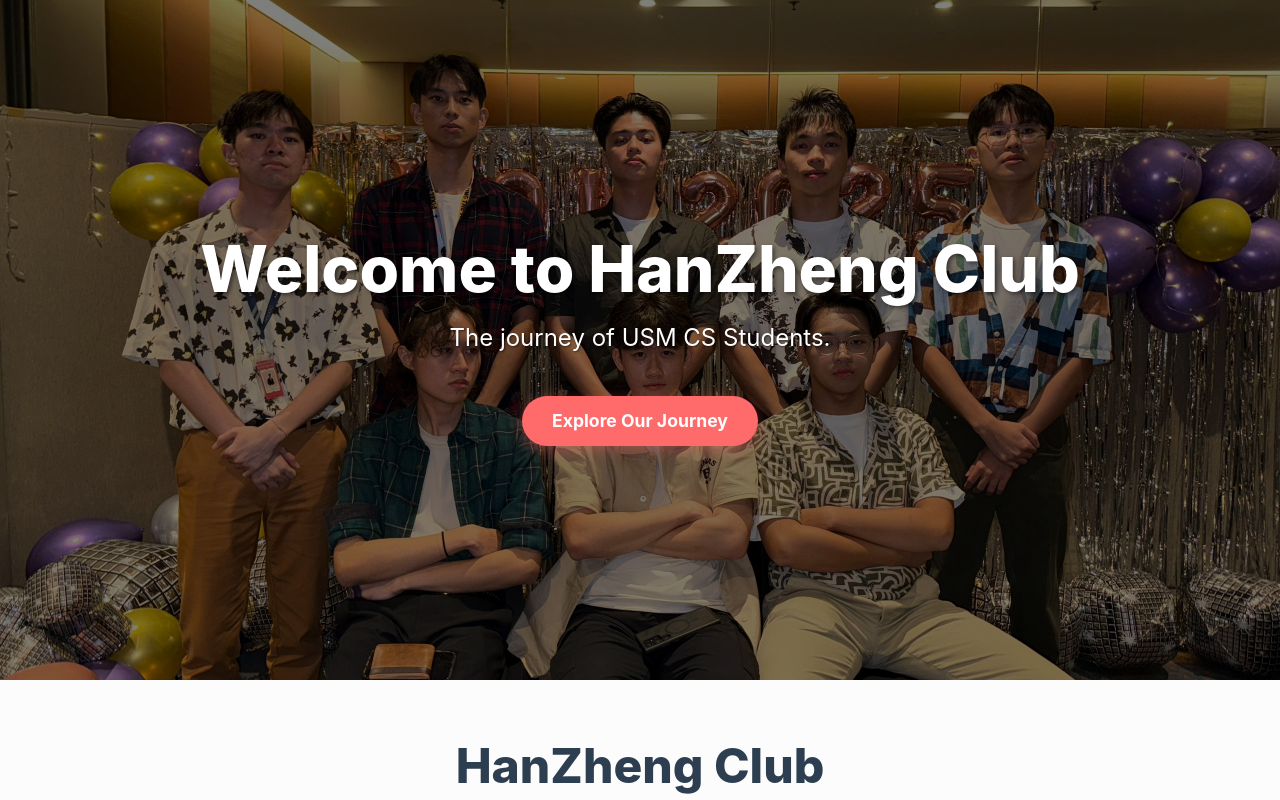
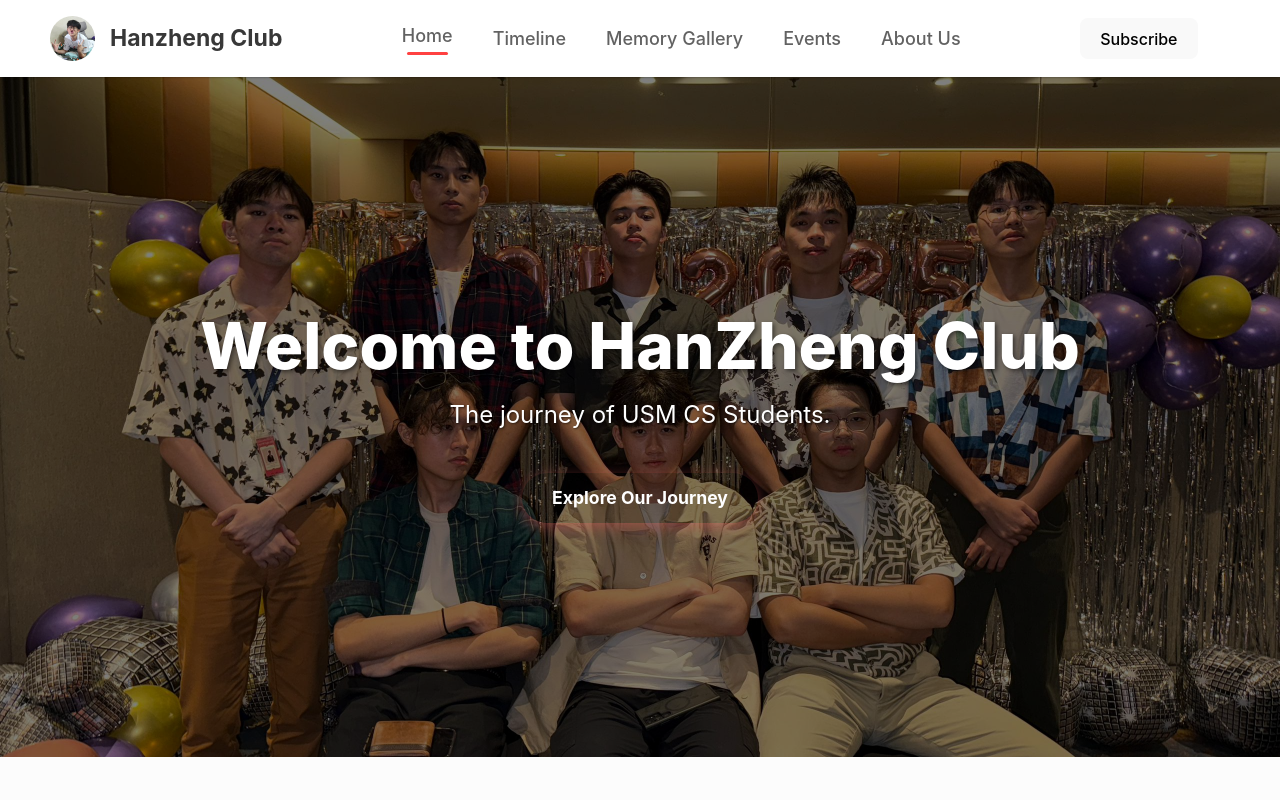
Before and after one commit to Nazarick0912/Hanzheng_Club, a React (Vite) app: page / in a window 1280 px wide. Shown: the top 800 px of the page. Built offline with nearby package versions, Linux system fonts and the light colour scheme.

Commit message:
Add pages path to app.jsx, add navbar and edit the css of homepage

```diff
--- a/src/App.jsx
+++ b/src/App.jsx
@@ -2,12 +2,11 @@
 import Navbar from './components/Navbar/Navbar'
 import Home from './pages/Home';
 import './App.css'
-
-const Gallery = () => (
-  <div className="page-container">
-    <h1>Gallery Page Coming Soon</h1>
-  </div>
-);
+import Timeline from './components/Timeline/Timeline';
+import GalleryPage from './pages/GalleryPage';
+import EventsPage from './pages/EventsPage';
+import AboutUsPage from './pages/AboutUsPage';
+import Subscribe from './pages/Subscribe';
 
 function App() {
   return (
@@ -16,7 +15,11 @@
       <main>
        <Routes>
           <Route path="/" element={<Home />} />
-          <Route path="/gallery" element={<Gallery />} />
+          <Route path="/timeline" element={<Timeline />} />
+          <Route path="/gallery" element={<GalleryPage />} />
+          <Route path="/events" element={<EventsPage />} />
+          <Route path="/about" element={<AboutUsPage />} />
+          <Route path="/subcribe" element={<Subscribe />} />
         </Routes>
       </main>
     </Router>
--- a/src/components/HeroSection/HeroSection.css
+++ b/src/components/HeroSection/HeroSection.css
@@ -41,15 +41,16 @@
 }
 
 .button-primary {
-    background-color: #ff6b6b;
+    background-color: transparent;
     color: #fff;
     box-shadow: 0 4px 15px rgba(255, 107, 107, 0.4);
 }
 
 .button-primary:hover {
-    background-color: #ff5252;
+    background-color: transparent;
     transform: translateY(-3px);
     box-shadow: 0 6px 20px rgba(255, 107, 107, 0.6);
+    color: rgb(117, 117, 117);
 }
 
 @media screen and (max-width: 768px) {
--- a/src/components/Navbar/Navbar.css
+++ b/src/components/Navbar/Navbar.css
@@ -0,0 +1,83 @@
+.navbar {
+    display: flex;
+    justify-content: space-between;
+    align-items: center;
+    padding: 16px 50px;
+    box-shadow: 0 1px 3px -2px black;
+    background: white;
+    position: sticky;
+    top: 0;
+    z-index: 999;
+}
+
+.nav-logo {
+    display: flex;
+    align-items: center;
+    gap: 15px;
+
+}
+
+.nav-logo img {
+    width: 45px;
+    height: 45px;
+    border-radius: 50%;
+    object-fit: cover;
+}
+
+.nav-logo p {
+    color: #383838;
+    font-size: 23px;
+    font-weight: 700;
+    margin: 0;
+}
+
+.nav-menu {
+    display: flex;
+    align-items: center;
+    list-style: none;
+    gap: 40px;
+    color: #626262;
+    font-size: 18px;
+    font-weight: 500;
+    margin: 0;
+    padding: 0;
+}
+
+.nav-menu li {
+    display: flex;
+    flex-direction: column;
+    align-items: center;
+    justify-content: center;
+    gap: 3px;
+    cursor: pointer;
+}
+
+.nav-menu li a {
+    text-decoration: none;
+    color: #626262;
+}
+
+.nav-menu hr {
+    border: none;
+    width: 80%;
+    height: 3px;
+    border-radius: 10px;
+    background: #ff4141;
+}
+
+.nav-subcribe {
+    width: 150px;
+}
+
+@media (max-width: 1024px) {
+    .navbar {
+        padding: 12px 30px;
+    }
+    .nav-menu {
+        gap: 25px;
+        font-size: 16px;
+    }
+    .nav-logo p {
+        font-size: 24px;
+    }
+}
--- a/src/components/Navbar/Navbar.jsx
+++ b/src/components/Navbar/Navbar.jsx
@@ -1,9 +1,46 @@
-function Navbar() {
-    return (
-        <div>
+import React, { useState } from 'react'
+import './Navbar.css'
+import { Link } from 'react-router-dom'
 
-        </div>
-    )
+const Navbar = () => {
+
+  const [menu, setMenu] = useState("home");
+
+  return (
+    <div className='navbar'>
+      <div className='nav-logo'>
+        <img src="/hanzheng.jpg" alt="Club Logo" />
+        <p>Hanzheng Club</p>
+      </div>
+
+      <ul className="nav-menu">
+        <li onClick={()=>{setMenu("home")}}>
+            <Link to='/'>Home</Link>
+            {menu==="home"?<hr/>:<></>}
+        </li>
+        <li onClick={()=>{setMenu("timeline")}}>
+            <Link to='/timeline'>Timeline</Link>
+            {menu==="timeline"?<hr/>:<></>}
+        </li>
+        <li onClick={()=>{setMenu("gallery")}}>
+            <Link to='/gallery'>Memory Gallery</Link>
+            {menu==="gallery"?<hr/>:<></>}
+        </li>
+        <li onClick={()=>{setMenu("events")}}>
+            <Link to='/events'>Events</Link>
+            {menu==="events"?<hr/>:<></>}
+        </li>
+        <li onClick={()=>{setMenu("about")}}>
+            <Link to='/about'>About Us</Link>
+            {menu==="about"?<hr/>:<></>}
+        </li>
+      </ul>
+
+      <div className="nav-subcribe">
+         <Link to='/subscribe'><button>Subscribe</button></Link>
+      </div>
+    </div>
+  )
 }
 
 export default Navbar
--- /dev/null
+++ b/src/pages/AboutUsPage.jsx
@@ -0,0 +1,9 @@
+import React from 'react'
+
+const AboutUsPage = () => {
+  return (
+    <div>AboutUsPage</div>
+  )
+}
+
+export default AboutUsPage
--- /dev/null
+++ b/src/pages/EventsPage.jsx
@@ -0,0 +1,9 @@
+import React from 'react'
+
+const EventsPage = () => {
+  return (
+    <div>EventsPage</div>
+  )
+}
+
+export default EventsPage
--- /dev/null
+++ b/src/pages/GalleryPage.jsx
@@ -0,0 +1,9 @@
+import React from 'react'
+
+const GalleryPage = () => {
+  return (
+    <div>GalleryPage</div>
+  )
+}
+
+export default GalleryPage
--- a/src/pages/Home.jsx
+++ b/src/pages/Home.jsx
@@ -1,6 +1,5 @@
 import hanzheng_pic from '../assets/hanzheng.jpg'
 import HeroSection from '../components/HeroSection/HeroSection'
-import Timeline from '../components/Timeline/Timeline'
 import '../css/Home.css'
 
 function Home() {
@@ -105,7 +104,6 @@
                 </div>
             </section>
 
-            <Timeline />
         </div>
     )
 }
--- /dev/null
+++ b/src/pages/Subscribe.jsx
@@ -0,0 +1,9 @@
+import React from 'react'
+
+const Subscribe = () => {
+  return (
+    <div>Subscribe</div>
+  )
+}
+
+export default Subscribe
```
Also changed, not shown: src/pages/TimeLine.jsx (added, +9 -0 lines).
